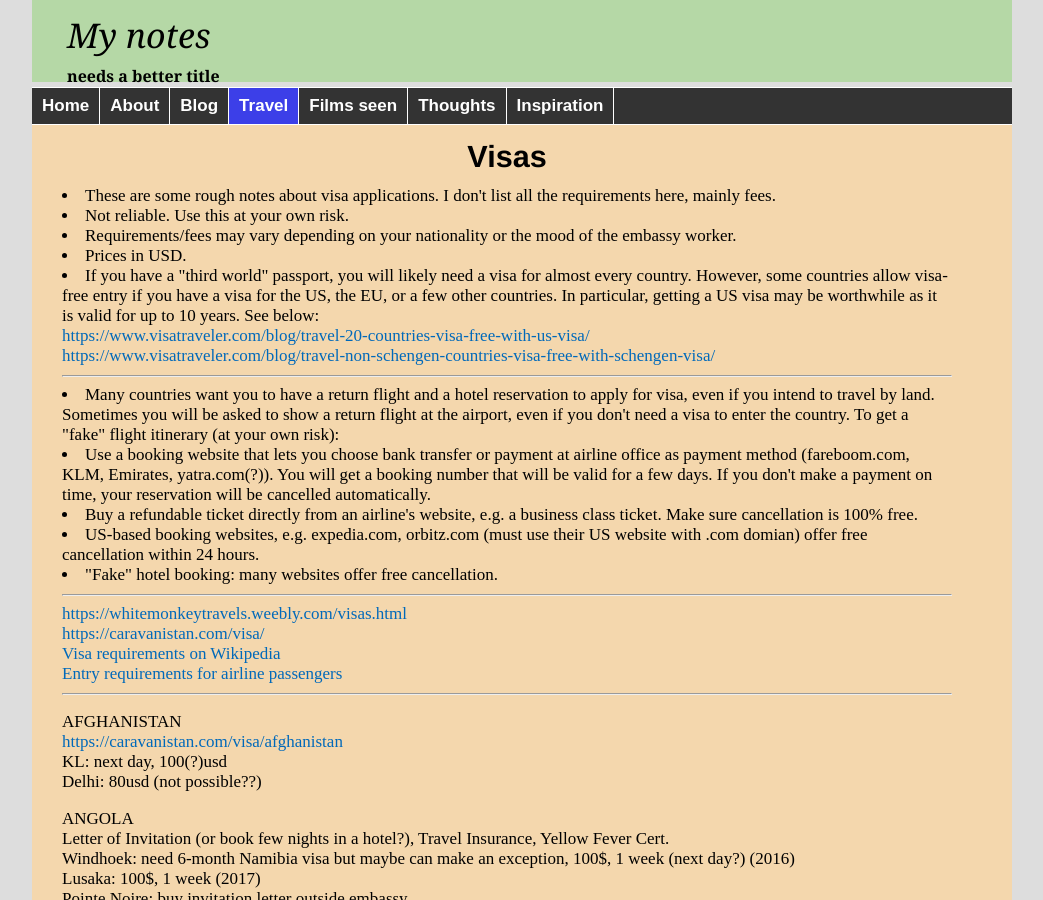
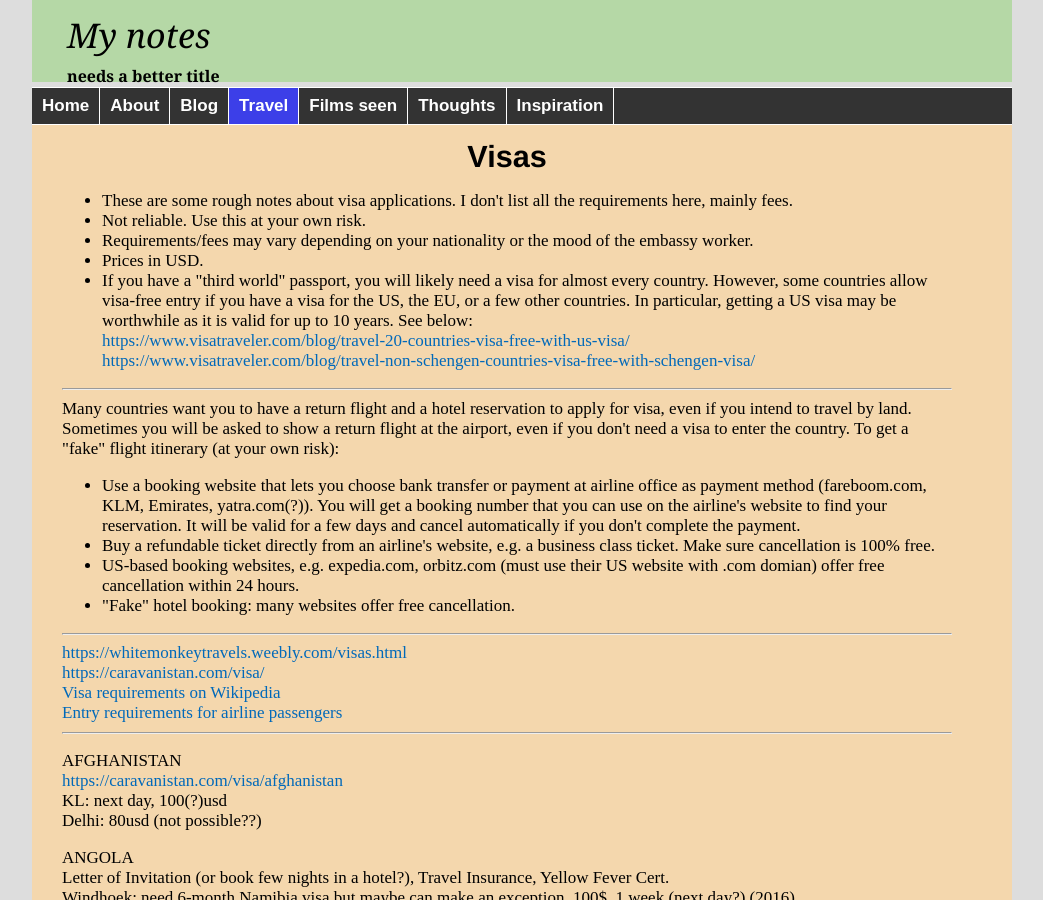
Before and after one commit to witbag/witbag.github.io, a Jekyll site: the page built from travel/visas.html, in a window 1280 px wide and 900 px high. Shown: the whole window, without its empty margins (118-1161 px from the left). Built offline with Jekyll 4.4.1, drawn with Linux system fonts in a browser that asks for light colours.

Commit message:
Update visas.html

```diff
--- a/travel/visas.html
+++ b/travel/visas.html
@@ -8,6 +8,7 @@ title: Travel advice
 <br>
 <center><h2>Visas</h2></center>
 
+<ul>
 <li>These are some rough notes about visa applications. I don't list all the requirements here, mainly fees.
 <li>Not reliable. Use this at your own risk.
 <li>Requirements/fees may vary depending on your nationality or the mood of the embassy worker.
@@ -15,12 +16,15 @@ title: Travel advice
 <li>If you have a "third world" passport, you will likely need a visa for almost every country. However, some countries allow visa-free entry if you have a visa for the US, the EU, or a few other countries. In particular, getting a US visa may be worthwhile as it is valid for up to 10 years. See below:<br>
 <a href="https://www.visatraveler.com/blog/travel-20-countries-visa-free-with-us-visa/" target=_blank>https://www.visatraveler.com/blog/travel-20-countries-visa-free-with-us-visa/</a><br>
 <a href="https://www.visatraveler.com/blog/travel-non-schengen-countries-visa-free-with-schengen-visa/" target=_blank>https://www.visatraveler.com/blog/travel-non-schengen-countries-visa-free-with-schengen-visa/</a><br>
+</ul>
 <hr>
-<li>Many countries want you to have a return flight and a hotel reservation to apply for visa, even if you intend to travel by land. Sometimes you will be asked to show a return flight at the airport, even if you don't need a visa to enter the country. To get a "fake" flight itinerary (at your own risk):
-<li>Use a booking website that lets you choose bank transfer or payment at airline office as payment method (fareboom.com, KLM, Emirates, yatra.com(?)). You will get a booking number that will be valid for a few days. If you don't make a payment on time, your reservation will be cancelled automatically.
+Many countries want you to have a return flight and a hotel reservation to apply for visa, even if you intend to travel by land. Sometimes you will be asked to show a return flight at the airport, even if you don't need a visa to enter the country. To get a "fake" flight itinerary (at your own risk):
+<ul>
+<li>Use a booking website that lets you choose bank transfer or payment at airline office as payment method (fareboom.com, KLM, Emirates, yatra.com(?)). You will get a booking number that you can use on the airline's website to find your reservation. It will be valid for a few days and cancel automatically if you don't complete the payment.
 <li>Buy a refundable ticket directly from an airline's website, e.g. a business class ticket. Make sure cancellation is 100% free.
 <li>US-based booking websites, e.g. expedia.com, orbitz.com (must use their US website with .com domian) offer free cancellation within 24 hours.
 <li>"Fake" hotel booking: many websites offer free cancellation.<br>
+</ul>
 <hr>
 <a href="https://whitemonkeytravels.weebly.com/visas.html" target=_blank>https://whitemonkeytravels.weebly.com/visas.html</a><br>
 <a href="https://caravanistan.com/visa/" target=_blank>https://caravanistan.com/visa/</a><br>
```
